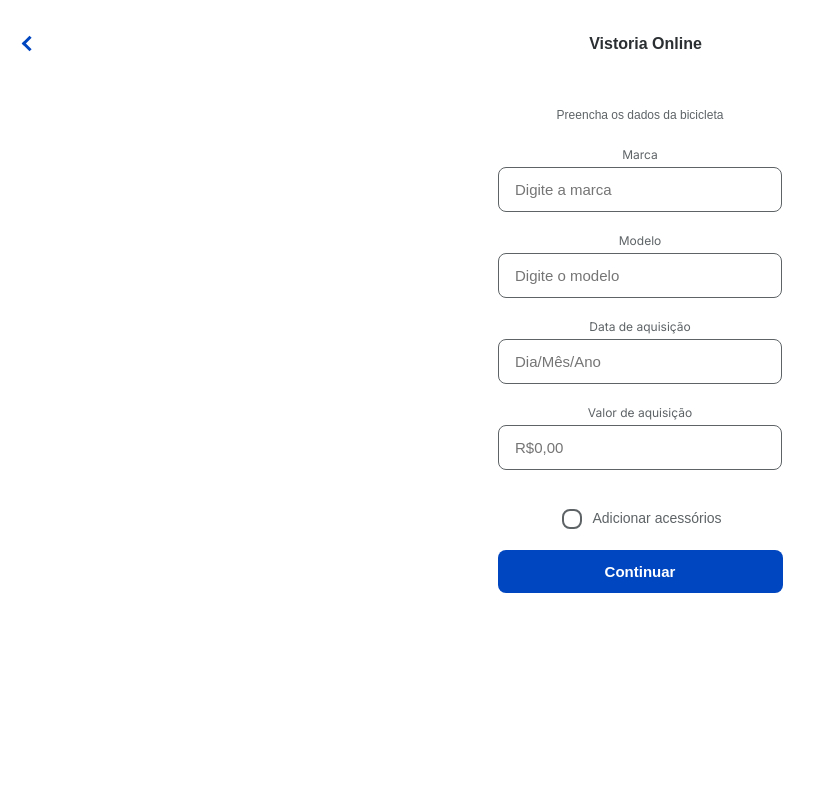
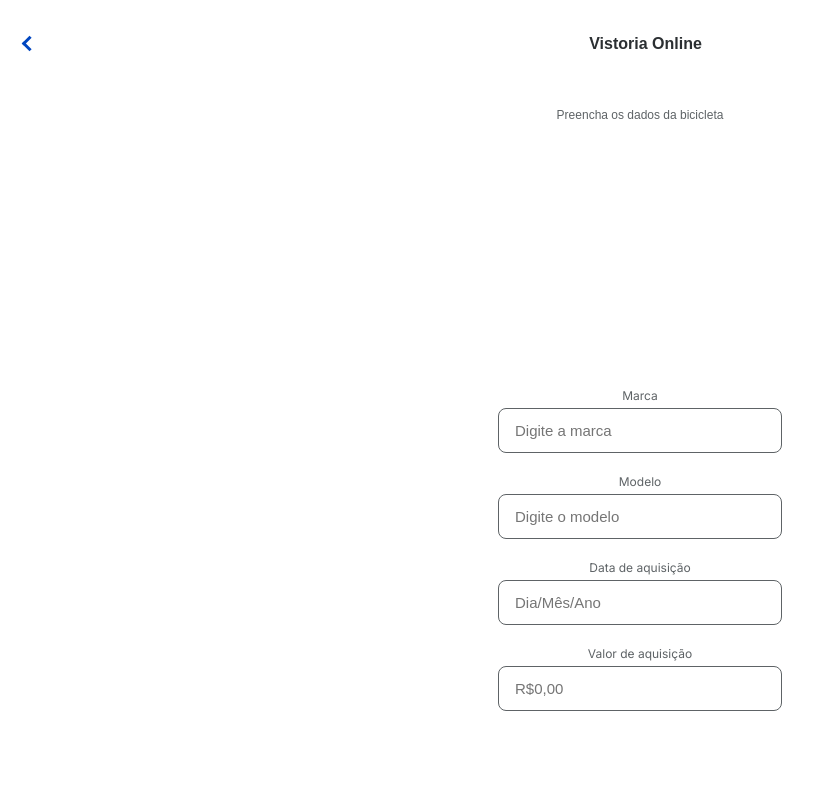
Before and after one commit to yaslopesyweb/davincicode, a Next.js app: page / in a window 1280 px wide. Shown: the top 800 px of the page, without its empty margins (0-824 px from the left). Built offline with nearby package versions, Linux system fonts and the light colour scheme.

Commit message:
Sprint-4

```diff
--- a/src/app/acs/page.js
+++ b/src/app/acs/page.js
@@ -1,3 +1,4 @@
+//ACESSORIOS
 import VoltarTitulo from "../componentes/back-title";
 import Grupo from "../componentes/group";
 import Entrada from "../componentes/input";
--- a/src/app/componentes/button.js
+++ b/src/app/componentes/button.js
@@ -3,7 +3,7 @@ import styled from "styled-components";
 
 // Estilizar botão
 const Button = styled.button`
-    background-color: #0046C0;
+    background-color: ${props => props.color};
     text-align: center;
     color: white;
     padding: 13px 16px;
@@ -29,10 +29,10 @@ const Button = styled.button`
 `;
 
 // Botão
-export default function Botao({ text }) {
+export default function Botao({ text, color }) {
     return (
         <div>
-        <Button>{text}</Button>
+            <Button color={color}>{text}</Button>
         </div>
     );
 }
--- a/src/app/globals.css
+++ b/src/app/globals.css
@@ -1,4 +1,12 @@
 @font-face {
-  font-family: 'Roboto Flex', sans-serif;
-  src: local('Roboto Flex'), url('https://fonts.googleapis.com/css2?family=Rajdhani&family=Roboto+Flex:opsz,wght@8..144,400;8..144,600;8..144,700&display=swap');
-}
+    font-family: 'Roboto Flex', sans-serif;
+    src: local('Roboto Flex'), url('https://fonts.googleapis.com/css2?family=Rajdhani&family=Roboto+Flex:opsz,wght@8..144,400;8..144,600;8..144,700&display=swap');
+  }
+
+  .centered-inputs {
+    display: flex;
+    flex-direction: column;
+    align-items: center;
+    justify-content: center;
+    height: 100vh; /* Definir a altura como 100% da altura da viewport */
+  }
--- a/src/app/page.js
+++ b/src/app/page.js
@@ -1,64 +1,82 @@
-import VoltarTitulo from './componentes/back-title'
-import Grupo from './componentes/group'
-import Entrada from './componentes/input'
-import Espaco from './componentes/space'
-import CheckboxWithLabel from './componentes/checkbox'
-import Botao from './componentes/button'
-import Link from 'next/link'
+//DADOS DA BIKE
+"use client"
+import React, { useState } from 'react';
+import VoltarTitulo from './componentes/back-title';
+import Grupo from './componentes/group';
+import Entrada from './componentes/input';
+import Espaco from './componentes/space';
+import CheckboxWithLabel from './componentes/checkbox';
+import Botao from './componentes/button';
+import Link from 'next/link';
+import './globals.css';
+
 
 export default function Home() {
+  const [adicionarAcessorios, setAdicionarAcessorios] = useState(false);
+  const [marca, setMarca] = useState('');
+  const [modelo, setModelo] = useState('');
+  const [dataAquisicao, setDataAquisicao] = useState('');
+  const [valorAquisicao, setValorAquisicao] = useState('');
+
+  const handleCheckboxChange = () => {
+    setAdicionarAcessorios(!adicionarAcessorios);
+  };
+
+  const handleMarcaChange = (event) => {
+    console.log(event.target.value)
+    setMarca(event.target.value);
+  };
+
+  const handleModeloChange = (event) => {
+    setModelo(event.target.value);
+  };
+
+  const handleDataAquisicaoChange = (event) => {
+    setDataAquisicao(event.target.value);
+  };
+
+  const handleValorAquisicaoChange = (event) => {
+    setValorAquisicao(event.target.value);
+  };
+
+  console.log(marca, modelo, dataAquisicao, valorAquisicao)
+
+  const isButtonBlue = marca && modelo && dataAquisicao && valorAquisicao;
+
+
   return (
     <main>
+      <VoltarTitulo backLink="./team" text="Vistoria Online" />
 
-      <VoltarTitulo
-        backLink="./team"
-        text="Vistoria Online"
-      />
+      <Grupo text="Preencha os dados da bicicleta" />
 
-      <Grupo
-        text="Preencha os dados da bicicleta"
-      />
+      <div className="centered-inputs">
+        <Entrada placeholder="Digite a marca" title="Marca" onChange={handleMarcaChange} value={marca} />
+        <Espaco />
 
-      <Entrada
-        placeholder="Digite a marca"
-        title="Marca"
-      />
+        <Entrada placeholder="Digite o modelo" title="Modelo" onChange={handleModeloChange} value={modelo} />
+        <Espaco />
 
-      <Espaco/>
+        <Entrada placeholder="Dia/Mês/Ano" title="Data de aquisição" onChange={handleDataAquisicaoChange} value={dataAquisicao} />
+        <Espaco />
 
-      <Entrada
-        placeholder="Digite o modelo"
-        title="Modelo"
-      />
+        <Entrada placeholder="R$0,00" title="Valor de aquisição" onChange={handleValorAquisicaoChange} value={valorAquisicao} />
+      </div>
 
-      <Espaco/>
+      <Espaco />
 
-      <Entrada
-        placeholder="Dia/Mês/Ano"
-        title="Data de aquisição"
-      />
+      <label onClick={handleCheckboxChange} style={{ cursor: 'pointer' }}>
+        <CheckboxWithLabel label="Adicionar acessórios" checked={adicionarAcessorios} />
+      </label>
 
-      <Espaco/>
-
-      <Entrada
-        placeholder="R$0,00"
-        title="Valor de aquisição"
-      />
-
-      <Espaco/>
-
-      <CheckboxWithLabel
-        label="Adicionar acessórios"
-      />
-
-      <Link href="./acs"
+      <Link
+        href={adicionarAcessorios ? './acs' : './upload'}
         style={{
-        textDecoration: 'none'}}
+          textDecoration: 'none',
+        }}
       >
-        <Botao
-          text="Continuar"
-        />
+        <Botao text="Continuar" color={isButtonBlue ? 'blue' : 'gray'} />
       </Link>
     </main>
   );
-}
+      }
--- a/src/app/team/page.js
+++ b/src/app/team/page.js
@@ -20,6 +20,12 @@ export default function Home() {
         <Grupo
           text="Cássio Yuji ................. RM: 551491"
         />
+
+        <Espaco/>
+
+        <Grupo
+           text="Débora Dâmaso  ................. RM: 97836"
+         />
 
         <Espaco/>
 
```
Also changed, not shown: src/app/api/page.js (added, +29 -0 lines), src/app/componentes/title.js (added, +30 -0 lines), src/app/upload/page.js (+29 -29 lines).
